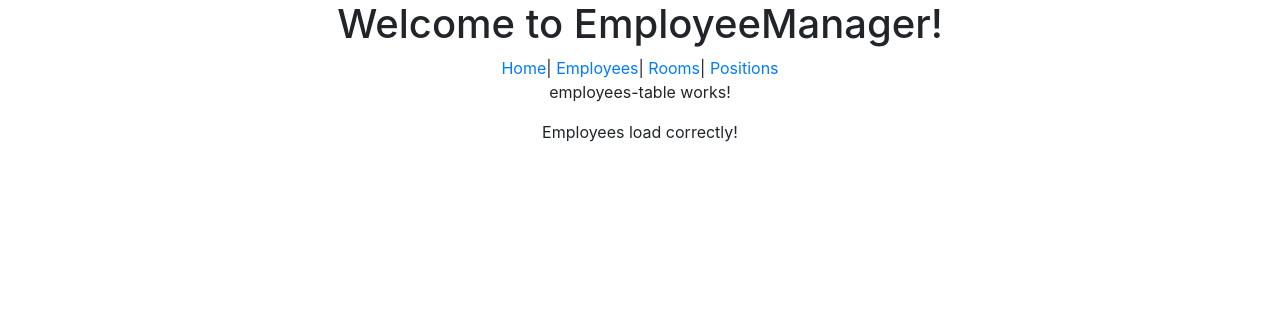
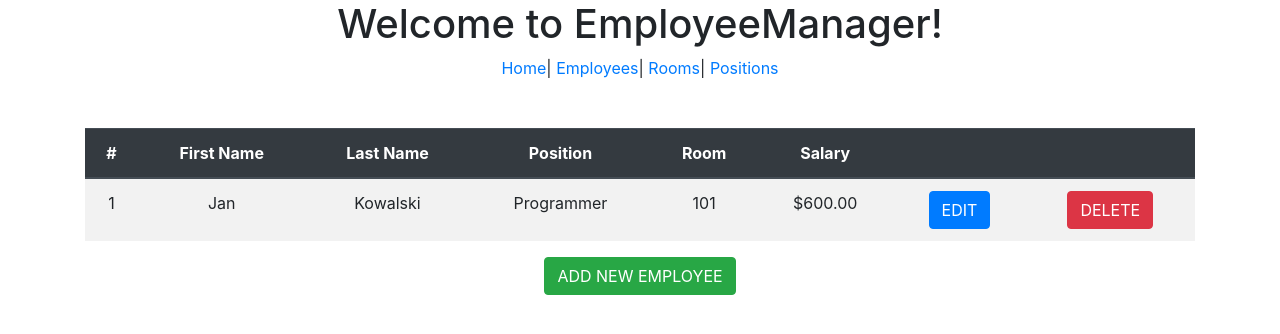
Before and after one commit to K44mil/EmployeeManager, an Angular app: page /employees in a window 1280 px wide. Shown: the top 334 px of the page. Built offline with nearby package versions, Linux system fonts and the light colour scheme.

Commit message:
bootstrap-tables

```diff
--- a/src/app/_components/employees-table/employees-table.component.html
+++ b/src/app/_components/employees-table/employees-table.component.html
@@ -1,9 +1,30 @@
-<p>employees-table works!</p>
-
-<p *ngIf="employees">
-    Employees load correctly!
-</p>
-
-<p *ngIf="!employees">
-    Employees load incorrectly!
-</p>
+<br><br>
+<div class="container" *ngIf="employees">
+    <table class="table table-striped">
+        <thead class="thead-dark">
+            <th scope="col">#</th>
+            <th scope="col">First Name</th>
+            <th scope="col">Last Name</th>
+            <th scope="col">Position</th>
+            <th scope="col">Room</th>
+            <th scope="col">Salary</th>
+            <th scope="col"></th>
+            <th scope="col"></th>
+        </thead>
+        <tbody>
+            <tr *ngFor="let employee of employees">
+                <td>{{ employee.id }}</td>
+                <td>{{ employee.firstName }}</td>
+                <td>{{ employee.lastName }}</td>
+                <td>{{ employee.position.name }}</td>
+                <td>{{ employee.room.number }}</td>
+                <td>{{ employee.salary | currency }}</td>
+                <td><button class="btn btn-primary">EDIT</button></td>
+                <td><button class="btn btn-danger">DELETE</button></td>
+            </tr>
+        </tbody>
+    </table>
+    <div>
+        <button class="btn btn-success">ADD NEW EMPLOYEE</button>
+    </div>
+</div>
--- a/src/app/_components/employees-table/employees-table.component.ts
+++ b/src/app/_components/employees-table/employees-table.component.ts
@@ -2,6 +2,7 @@ import { Component, OnInit } from '@angular/core';
 import { first } from 'rxjs/operators';
 
 import { EmployeeService } from '../../_services/employee.service';
+import { Employee } from '../../_models/employee';
 
 @Component({
   selector: 'app-employees-table',
@@ -10,7 +11,7 @@ import { EmployeeService } from '../../_services/employee.service';
 })
 export class EmployeesTableComponent implements OnInit {
 
-  employees = [];
+  employees: Employee[] = null;
 
   constructor(private employeeService: EmployeeService) { }
 
--- a/src/app/_components/positions-table/positions-table.component.html
+++ b/src/app/_components/positions-table/positions-table.component.html
@@ -1,9 +1,28 @@
-<p>positions-table works!</p>
-
-<p *ngIf="positions">
-    Positions load correctly!
-</p>
-
-<p *ngIf="!positions">
-    Positions load incorrectly!
-</p>
+<br><br>
+<div class="container" *ngIf="positions">
+    <table class="table table-striped">
+        <thead class="thead-dark">
+            <tr>
+                <th scope="col">#</th>
+                <th scope="col">Name</th>
+                <th scope="col">Minimal Wage</th>
+                <th scope="col">Maximal Wage</th>
+                <th scope="col"></th>
+                <th scope="col"></th>
+            </tr>
+        </thead>
+        <tbody>
+            <tr *ngFor="let position of positions">
+                <td>{{ position.id }}</td>
+                <td>{{ position.name }}</td>
+                <td>{{ position.minWage | currency }}</td>
+                <td>{{ position.maxWage | currency }}</td>
+                <td><button class="btn btn-primary">EDIT</button></td>
+                <td><button class="btn btn-danger">DELETE</button></td>
+            </tr>
+        </tbody>
+    </table>
+    <div>
+        <button class="btn btn-success">ADD NEW POSITION</button>
+    </div>
+</div>
--- a/src/app/_components/positions-table/positions-table.component.ts
+++ b/src/app/_components/positions-table/positions-table.component.ts
@@ -2,6 +2,7 @@ import { Component, OnInit } from '@angular/core';
 
 import { PositionService } from '../../_services/position.service';
 import { first } from 'rxjs/operators';
+import { Position } from '../../_models/position';
 
 @Component({
   selector: 'app-positions-table',
@@ -10,7 +11,7 @@ import { first } from 'rxjs/operators';
 })
 export class PositionsTableComponent implements OnInit {
 
-  positions = [];
+  positions: Position[] = null;
 
   constructor(private positionService: PositionService) { }
 
--- a/src/app/_components/rooms-table/rooms-table.component.html
+++ b/src/app/_components/rooms-table/rooms-table.component.html
@@ -1,9 +1,28 @@
-<p>rooms-table works!</p>
-
-<p *ngIf="rooms">
-    Rooms load correctly!
-</p>
-
-<p *ngIf="!rooms">
-    Rooms load incorrectly!
-</p>
+<br><br>
+<div class="container" *ngIf="rooms">
+    <table class="table table-striped">
+        <thead class="thead-dark">
+            <tr>
+                <th scope="col">#</th>
+                <th scope="col">Number</th>
+                <th scope="col">Name</th>
+                <th scope="col">Capacity</th>
+                <th scope="col"></th>
+                <th scope="col"></th>
+            </tr>
+        </thead>
+        <tbody>
+            <tr *ngFor="let room of rooms">
+                <td>{{ room.id }}</td>
+                <td>{{ room.number }}</td>
+                <td>{{ room.name }}</td>
+                <td>{{ room.capacity }}</td>
+                <td><button class="btn btn-primary">EDIT</button></td>
+                <td><button class="btn btn-danger">DELETE</button></td>
+            </tr>
+        </tbody>
+    </table>
+    <div>
+        <button class="btn btn-success">ADD NEW ROOM</button>
+    </div>
+</div>
--- a/src/app/_components/rooms-table/rooms-table.component.ts
+++ b/src/app/_components/rooms-table/rooms-table.component.ts
@@ -11,7 +11,7 @@ import { Room } from '../../_models/room';
 })
 export class RoomsTableComponent implements OnInit {
 
-  rooms = [];
+  rooms: Room[] = null;
 
   constructor(private roomService: RoomService) { }
 
--- a/src/app/_database/mock-rooms.ts
+++ b/src/app/_database/mock-rooms.ts
@@ -3,26 +3,31 @@ import { Room } from '../_models/room';
 export const ROOMS: Room[] = [
     {
         id: 1,
+        number: '101',
         name: 'Room 1',
         capacity: 10
     },
     {
         id: 2,
+        number: '102',
         name: 'Room 2',
         capacity: 8
     },
     {
         id: 3,
+        number: '103',
         name: 'Room 3',
         capacity: 12
     },
     {
         id: 4,
+        number: '104',
         name: 'Room 4',
         capacity: 6
     },
     {
         id: 5,
+        number: '105',
         name: 'Room 5',
         capacity: 8
     }
--- a/src/app/_models/room.ts
+++ b/src/app/_models/room.ts
@@ -1,5 +1,6 @@
 export class Room {
     id: number;
     name: string;
+    number: string;
     capacity: number;
 }
```
Also changed, not shown: src/app/_components/rooms-table/rooms-table.component.css (added).
